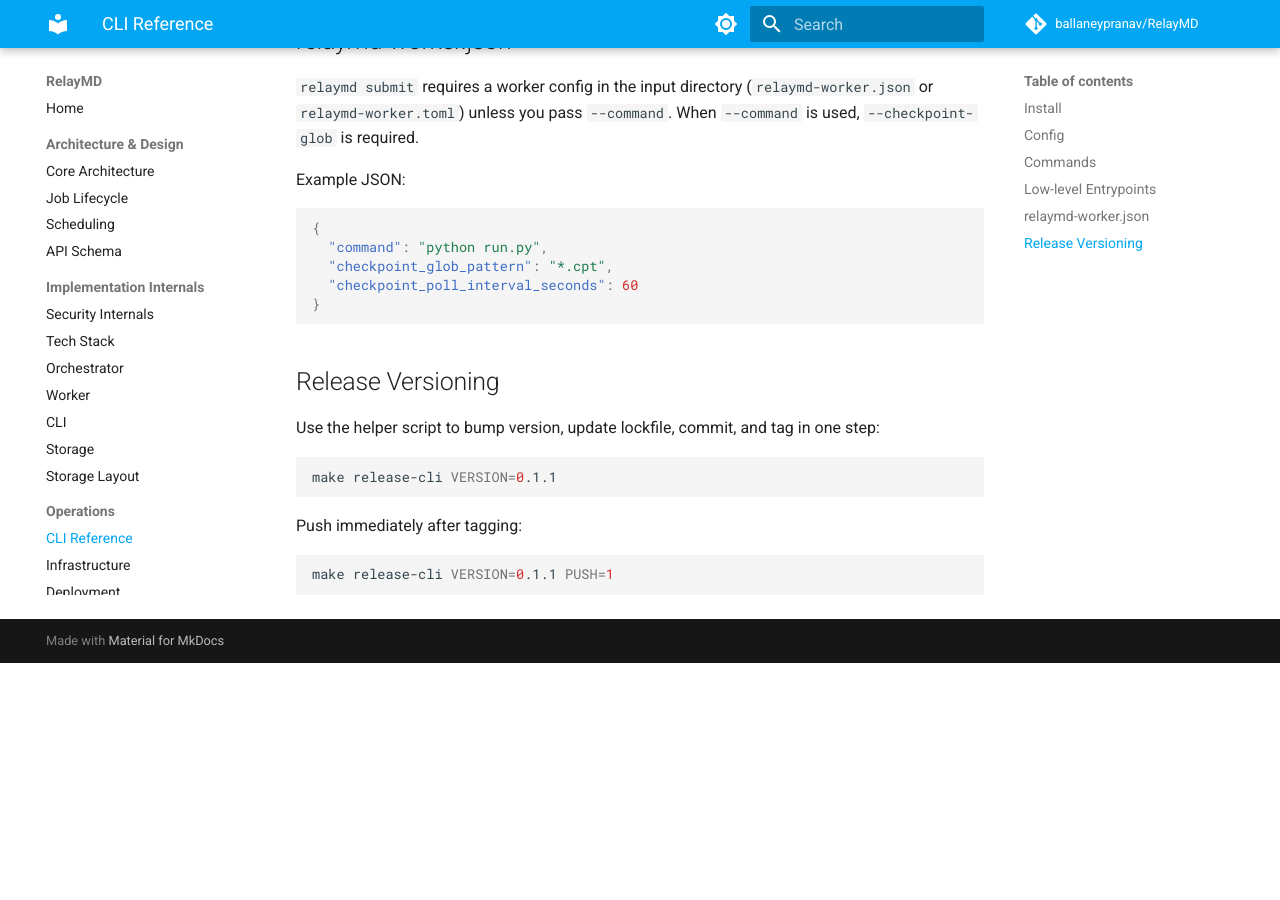
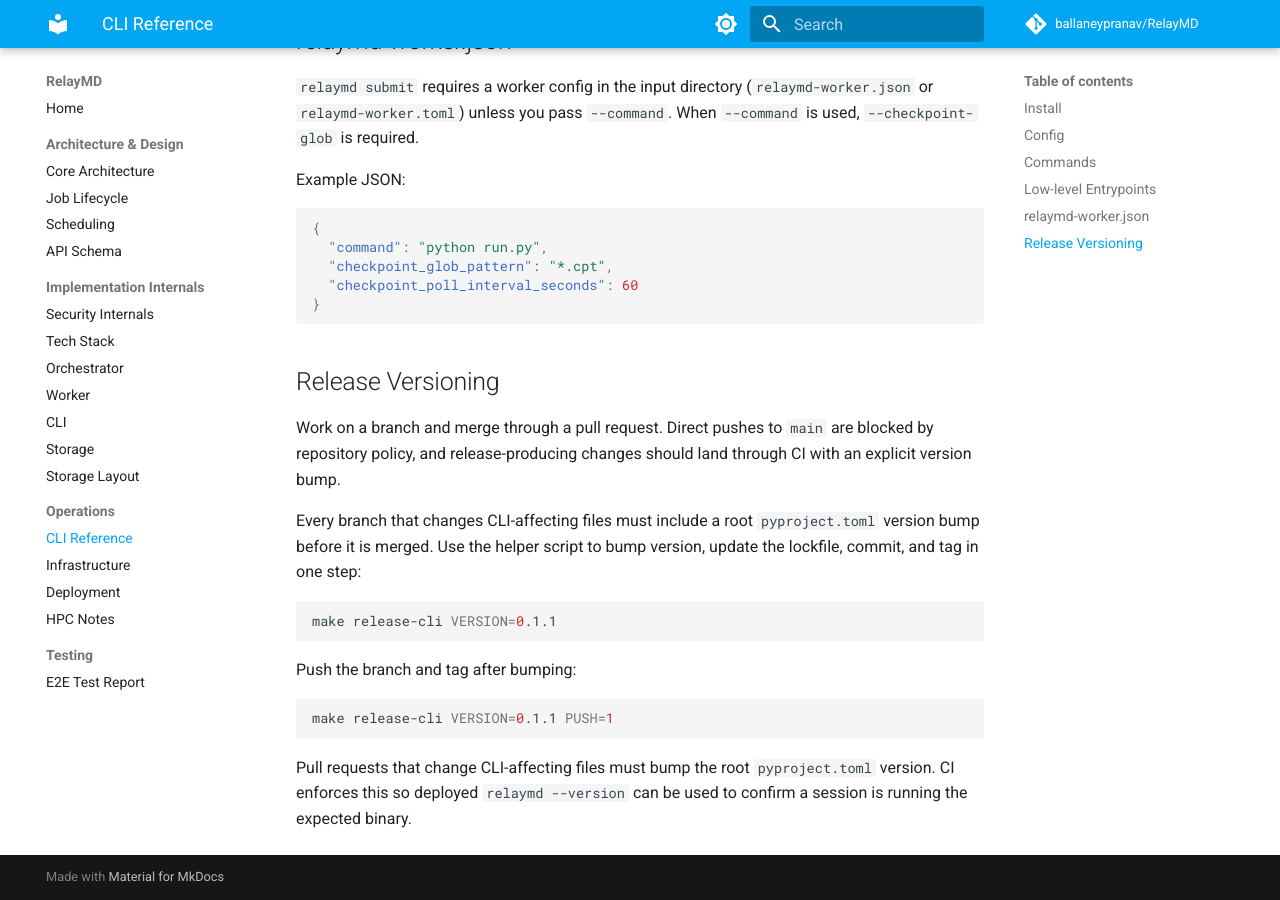
Before and after one commit to ballaneypranav/RelayMD, an MkDocs documentation site: the page built from docs/cli.md, in a window 1280 px wide and 900 px high, scrolled down 3061 px. Built offline with MkDocs 1.6.1 and Material for MkDocs 9.7.7, drawn with Linux system fonts in a browser that asks for light colours; comment, search, counter and statistics services are not loaded; before the commit the page ends 3724 px from its top, so only the background shows below that.

Commit message:
Expose RelayMD version in CLI and release manifest

````diff
--- a/docs/cli.md
+++ b/docs/cli.md
@@ -169,14 +169,24 @@
 
 ## Release Versioning
 
-Use the helper script to bump version, update lockfile, commit, and tag in one step:
+Work on a branch and merge through a pull request. Direct pushes to `main` are
+blocked by repository policy, and release-producing changes should land through
+CI with an explicit version bump.
+
+Every branch that changes CLI-affecting files must include a root
+`pyproject.toml` version bump before it is merged. Use the helper script to bump
+version, update the lockfile, commit, and tag in one step:
 
 ```bash
 make release-cli VERSION=0.1.1
 ```
 
-Push immediately after tagging:
+Push the branch and tag after bumping:
 
 ```bash
 make release-cli VERSION=0.1.1 PUSH=1
 ```
+
+Pull requests that change CLI-affecting files must bump the root
+`pyproject.toml` version. CI enforces this so deployed `relaymd --version`
+can be used to confirm a session is running the expected binary.
--- a/pyproject.toml
+++ b/pyproject.toml
@@ -4,7 +4,7 @@
 
 [project]
 name = "relaymd"
-version = "0.1.4"
+version = "0.1.5"
 requires-python = ">=3.11"
 dependencies = [
     "relaymd-core",
--- a/src/relaymd/__init__.py
+++ b/src/relaymd/__init__.py
@@ -1,3 +1,7 @@
 from pkgutil import extend_path
 
+from relaymd._version import __version__
+
 __path__ = extend_path(__path__, __name__)
+
+__all__ = ["__version__"]
````
Also changed, not shown: AGENTS.md (+26 -0 lines), src/relaymd/_version.py (added, +15 -0 lines), 8 other files.
